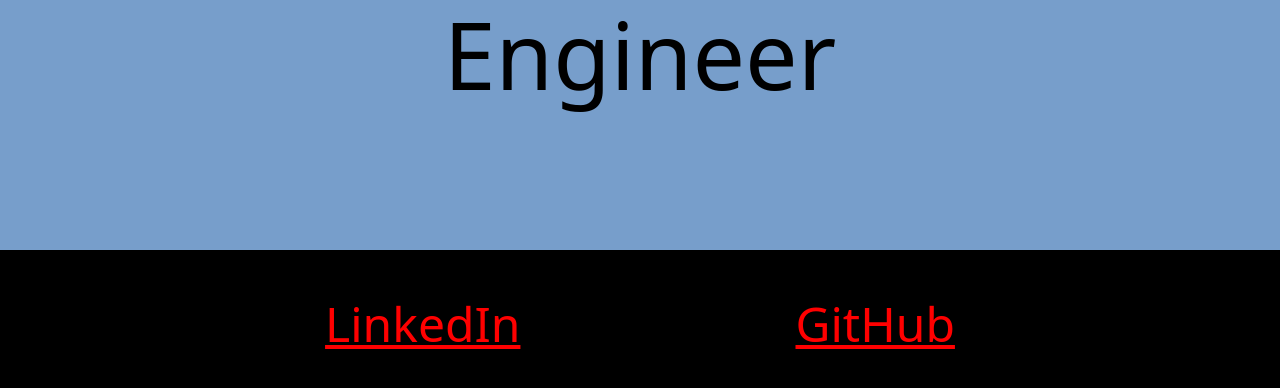
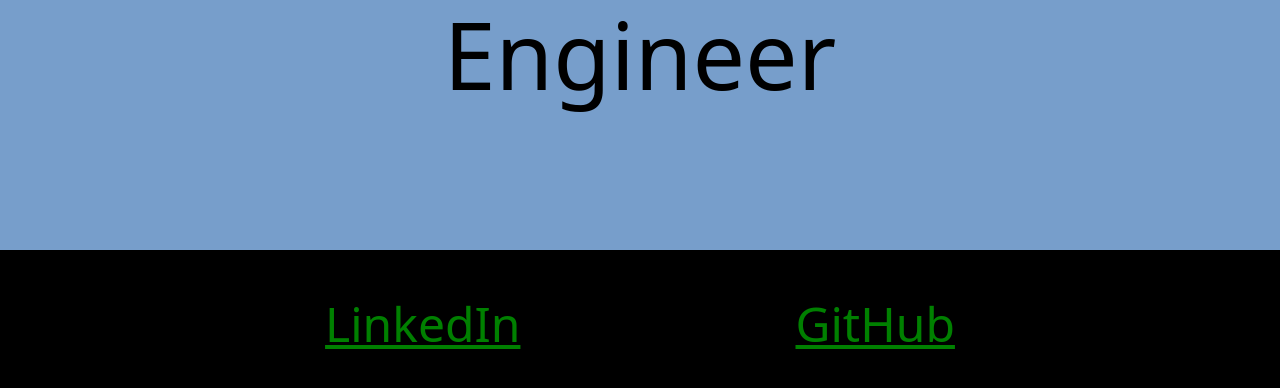
Before and after one commit to maedelamar/maedelamar.github.io, a plain HTML site: page index.html in a window 1280 px wide. Shown: the part 839-1227 px from the top of the page. Drawn offline with Linux system fonts and the light colour scheme.

Commit message:
Update baseStyles.css

```diff
--- a/baseStyles.css
+++ b/baseStyles.css
@@ -46,9 +46,9 @@
 }
 
 a {
-    color: red;
+    color: green;
 }
 
 a:visited {
-    color: hotpink;
+    color: red;
 }
```
